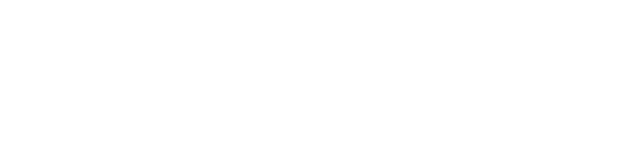
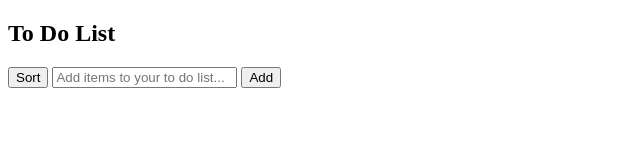
Before and after one commit to AChar1f/toDoList, a plain HTML site: page index.html in a window 1280 px wide. Shown: the whole page, without its empty margins (0-640 px from the left). Drawn offline with Linux system fonts and the light colour scheme.

Commit message:
inputs added

```diff
--- a/index.html
+++ b/index.html
@@ -7,6 +7,14 @@
     <title>TO DO LIST</title>
 </head>
 <body>
+    <div class="container-fluid">
+        <h2>To Do List</h2>
+        <div class="row">
+            <button type="button">Sort</button>
+            <input type="text" id="toDoInput" placeholder="Add items to your to do list...">
+            <button type="button">Add</button>
+        </div>
+    </div>
 
     <script src="./script/code.js"></script>
 </body>
```
